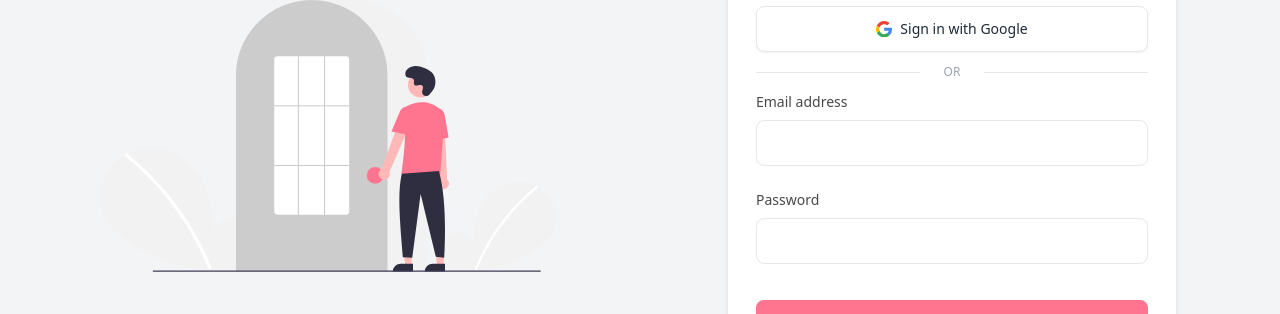
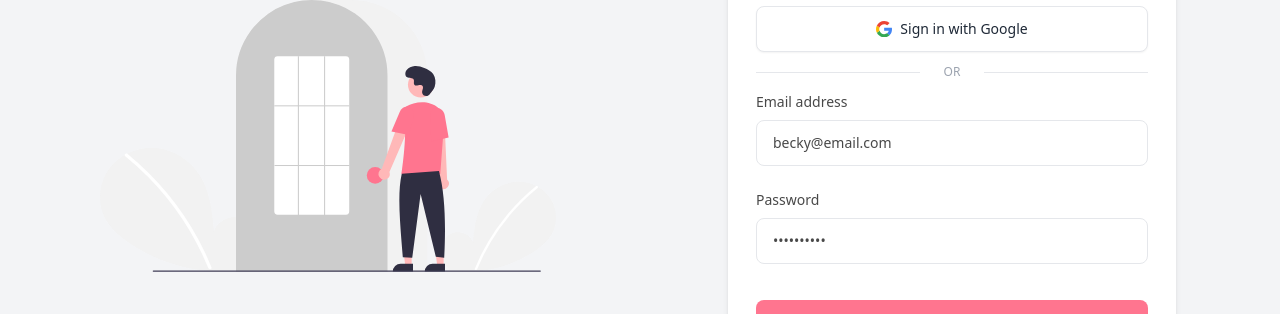
Before and after one commit to okay-head/WordWave, a React (Vite) app: page /auth/signin in a window 1280 px wide. Shown: the part 267-581 px from the top of the page. Built offline with nearby package versions, Linux system fonts and the light colour scheme.

Commit message:
chore: add default login credentials

```diff
--- a/src/components/auth/SignIn.tsx
+++ b/src/components/auth/SignIn.tsx
@@ -43,8 +43,8 @@ export default function SignIn() {
   } = useForm<TForm>({
     resolver: zodResolver(formSchema),
     defaultValues: {
-      email: '',
-      password: '',
+      email: 'becky@email.com',
+      password: 'beckyemail',
     },
   })
 
```
